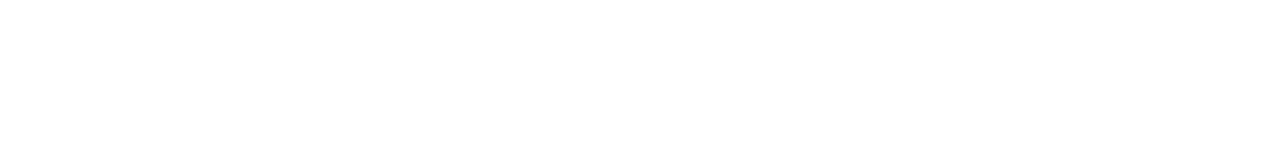
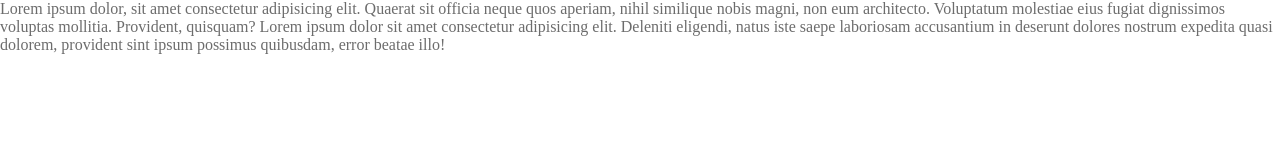
Before and after one commit to sbmatheuss/travelgram, a plain HTML site: page index.html in a window 1280 px wide. Drawn offline with Linux system fonts and the light colour scheme.

Commit message:
Inicial Style Guide

```diff
--- a/index.html
+++ b/index.html
@@ -7,6 +7,8 @@
   <link rel="stylesheet" href="/styles/index.css">
 </head>
 <body>
-
+  <p>
+    Lorem ipsum dolor, sit amet consectetur adipisicing elit. Quaerat sit officia neque quos aperiam, nihil similique nobis magni, non eum architecto. Voluptatum molestiae eius fugiat dignissimos voluptas mollitia. Provident, quisquam? Lorem ipsum dolor sit amet consectetur adipisicing elit. Deleniti eligendi, natus iste saepe laboriosam accusantium in deserunt dolores nostrum expedita quasi dolorem, provident sint ipsum possimus quibusdam, error beatae illo!
+  </p>
 </body>
 </html>
--- a/styles/global.css
+++ b/styles/global.css
@@ -3,3 +3,18 @@
   padding: 0;
   box-sizing: border-box;
 }
+
+:root {
+  --brand-color: #EF5F4C;
+  --background-color: #ffffff;
+  --surface-color: #F5F5F5;
+  --skeleton-color: #D9D9D9;
+  --shape-transparency: #ffffff91;
+  --text-color-primary: #313131;
+  --text-color-secondary: #6C6C6C;
+}
+
+body {
+  color: var(--text-color-secondary);
+  background-color: var(--background-color);
+}
```
Also changed, not shown: assets/AirplaneTilt.svg (added), assets/Image 01.png (added), assets/Image 02.png (added), assets/Image 03.png (added), assets/Image 04.png (added), assets/Image 05.png (added), assets/Image 06.png (added), assets/Image 07.png (added), assets/Image 08.png (added), assets/Image 09.png (added), assets/Image 10.png (added), assets/Image 11.png (added), assets/Image.svg (added), assets/Logo.svg (added), 2 more files, 1 other file.
